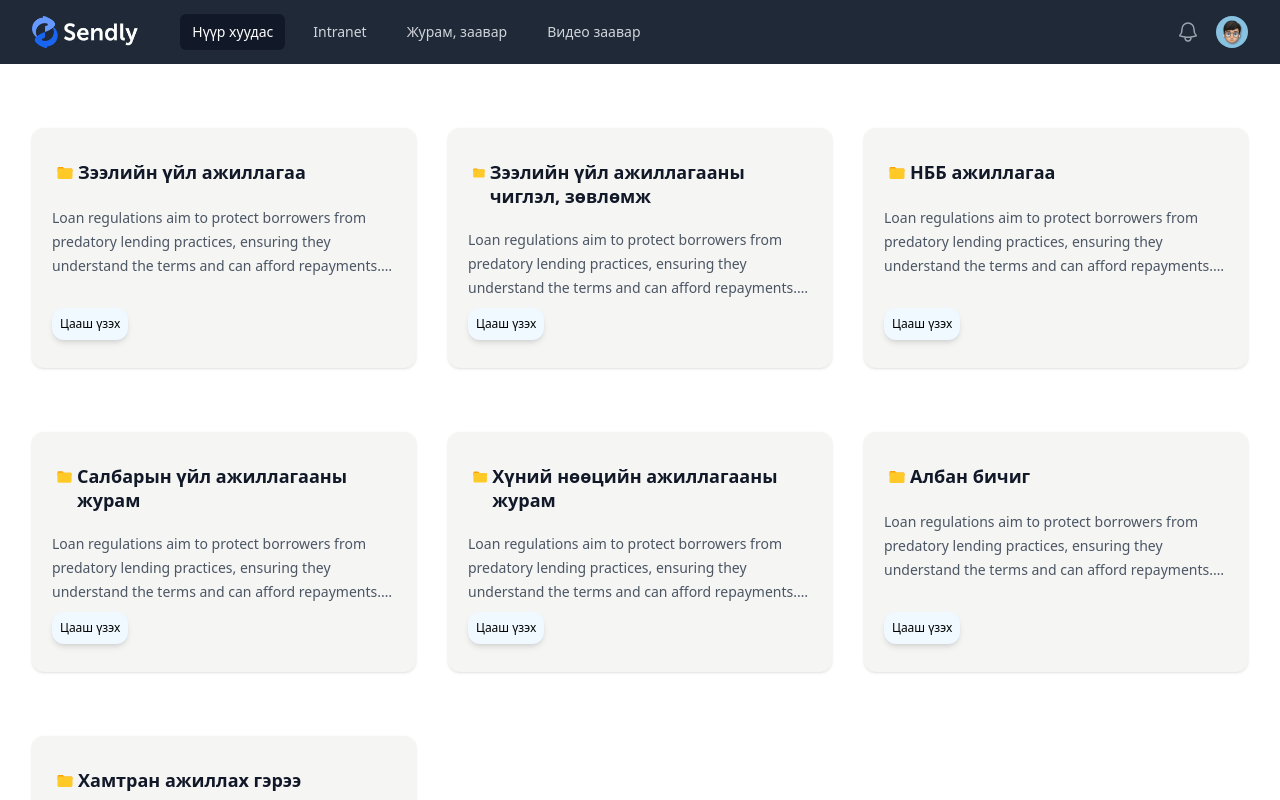
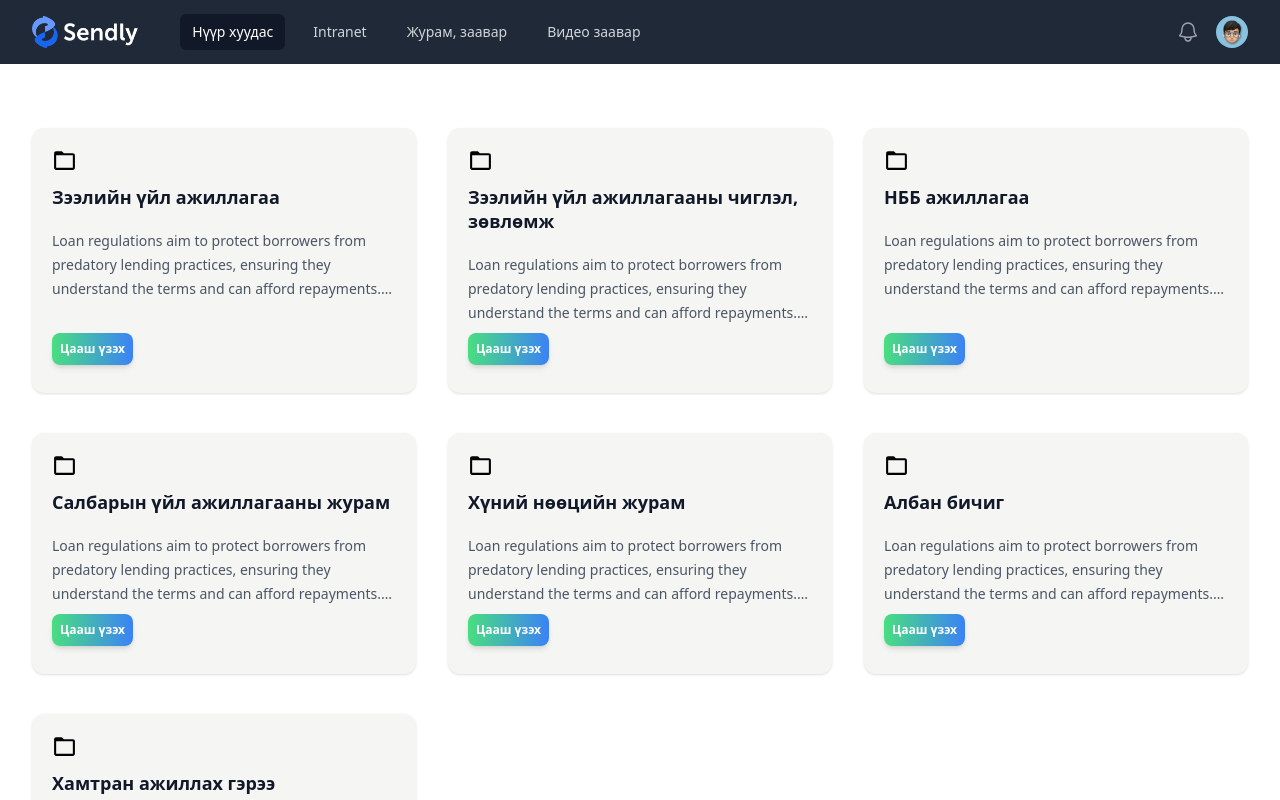
Before and after one commit to dulgx/sendly-intranet-copy, a React (Vite) app: page /juramzaavar in a window 1280 px wide. Shown: the top 800 px of the page. Built offline with nearby package versions, Linux system fonts and the light colour scheme.

Commit message:
jz tochyuu

```diff
--- a/src/components/Intranet.jsx
+++ b/src/components/Intranet.jsx
@@ -1,7 +1,11 @@
 import React from "react";
 
 function Intranet() {
-  return <div>Hello World!</div>;
+  return <>
+    <section>
+
+    </section>
+  </>;
 }
 
 export default Intranet;
--- a/src/components/JuramZaavar.jsx
+++ b/src/components/JuramZaavar.jsx
@@ -1,4 +1,5 @@
-import { FcFolder } from "react-icons/fc";
+import { BiFolder } from "react-icons/bi";
+import { FaRegFolderOpen } from "react-icons/fa6"
 
 const posts = [
   {
@@ -39,7 +40,7 @@ const posts = [
     },
     {
       id: 3,
-      title: 'Хүний нөөцийн ажиллагааны журам',
+      title: 'Хүний нөөцийн журам',
       href: '#',
       description:
         'Loan regulations aim to protect borrowers from predatory lending practices, ensuring they understand the terms and can afford repayments.  This can include setting limits on interest rates and requiring lenders to disclose key information clearly.',
@@ -69,12 +70,12 @@ const posts = [
 export default function JuramZaavar() {
   return (
     <div className="bg-white sm:pb-2 mx-auto max-w-7xl px-4 py-6 sm:px-6 lg:px-8">
-        <div className="grid max-w-2xl grid-cols-1 gap-x-8 gap-y-16 pt-10  lg:mx-0 lg:max-w-none lg:grid-cols-3">
+        <div className="grid max-w-2xl grid-cols-1 gap-x-8 gap-y-10 pt-10  lg:mx-0 lg:max-w-none lg:grid-cols-3">
           {posts.map((post) => (
             <article key={post.id} className="bg-stone-100  flex max-w-xl flex-col items-start justify-between p-5 rounded-xl shadow">
               <div className="group relative">
+              <BiFolder size={25}/>
                 <h3 className="mt-3 text-lg font-semibold leading-6 text-gray-900 group-hover:text-gray-600 flex">
-                  <FcFolder className="m-1"/>
                   <a href={post.href}>
                     <span className="absolute inset-0" />
                     {post.title}
@@ -83,7 +84,7 @@ export default function JuramZaavar() {
                 <p className="mt-5 line-clamp-3 text-sm leading-6 text-gray-600">
                 {post.description}</p>
               </div>
-              <div className="flex items-center gap-x-4 text-xs p-2 rounded-xl shadow-md my-2 bg-sky-50">
+              <div className="flex items-center font-semibold gap-x-4 text-xs p-2 rounded-lg shadow-md my-2 bg-gradient-to-r from-green-400 to-blue-500 hover:from-pink-500 hover:to-yellow-500 text-white   ">
                 <button className="">Цааш үзэх</button>
               </div>
             </article>
```
